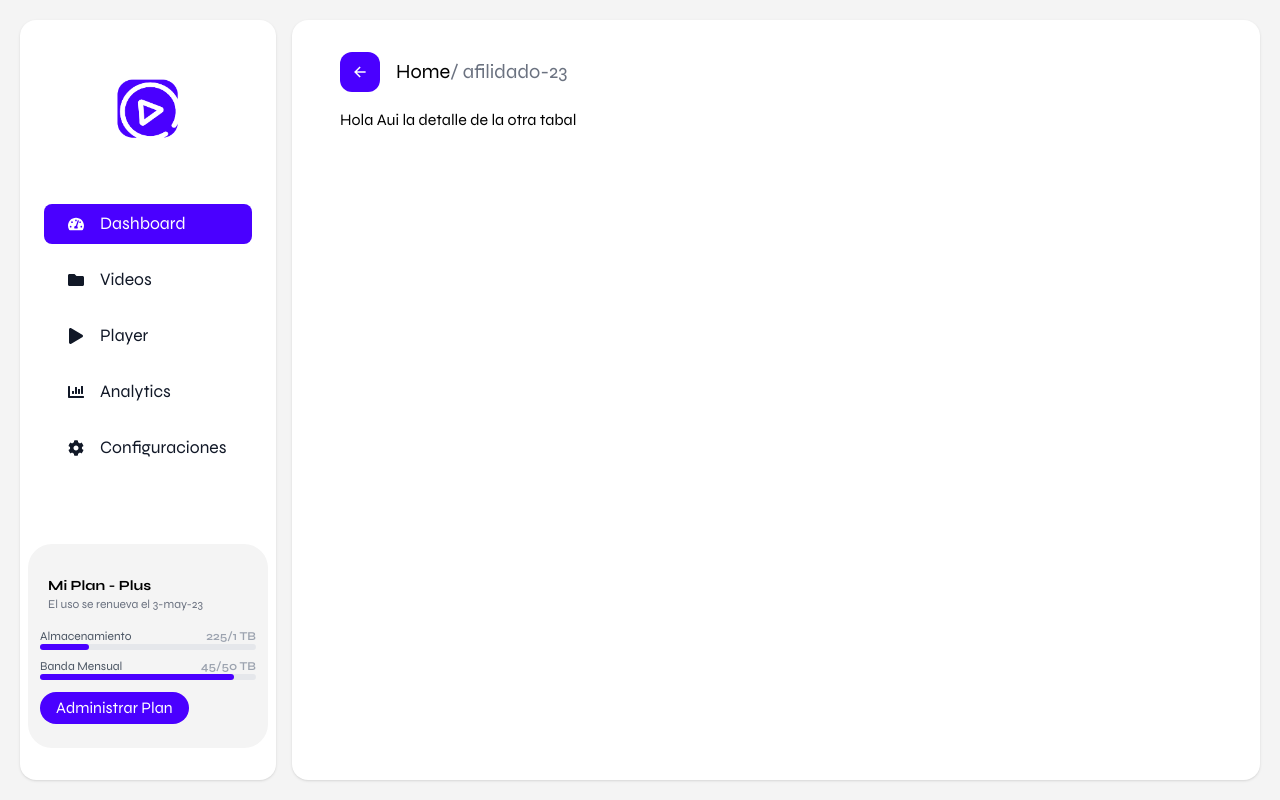
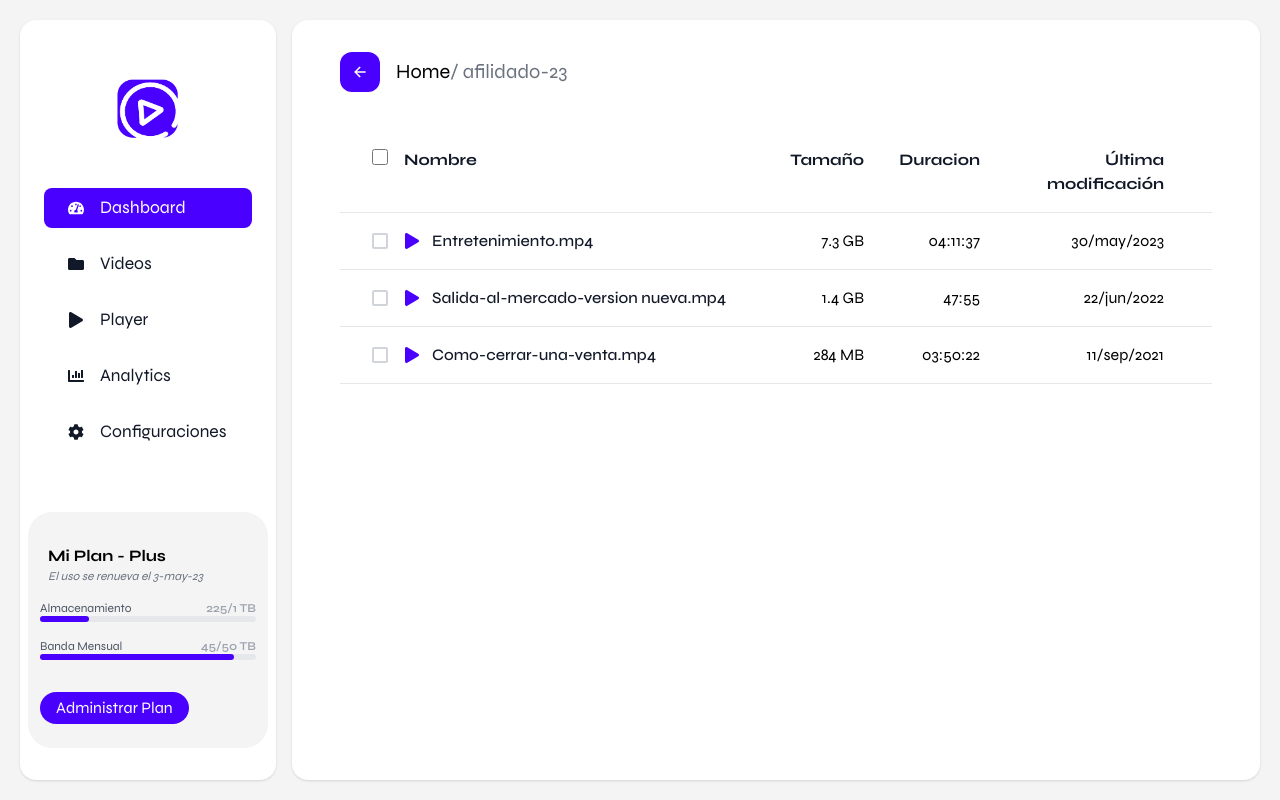
Before and after one commit to danielolan/video-tools, a React (Vite) app: page /detailvideo/afilidado-23 in a window 1280 px wide. Built offline with nearby package versions, Linux system fonts and the light colour scheme.

Commit message:
changes what of the light

```diff
--- a/src/components/Videos/VideoList.tsx
+++ b/src/components/Videos/VideoList.tsx
@@ -1,19 +1,36 @@
 // VideoList.tsx
 
-import React from "react";
+import React, { useState } from "react";
 import VideoListItem from "./VideoListItem";
 
 const VideoList: React.FC = () => {
+  const [isAllChecked, setIsAllChecked] = useState(false);
+
+  const toggleAllCheckboxes = () => {
+    setIsAllChecked(!isAllChecked);
+    // Aquí deberías también manejar el estado de todos los checkboxes de los items
+    // Esto es solo una implementación visual, necesitarías una lógica adicional
+    // para manejar los estados de manera adecuada.
+  };
   return (
-    <div className="flex flex-col">
-      <div className="grid grid-cols-[auto,1fr,2fr,1fr,2fr] gap-4 py-4 px-4 font-medium text-gray-900 border-b border-gray-200">
-        <div className="pl-4">
-          <input type="checkbox" className="form-checkbox h-4 w-4" />
+     <div className="flex flex-col mt-10 ">
+      <div className="grid grid-cols-[auto,minmax(0,1fr),100px,100px,200px] gap-4 py-4 px-4 font-medium text-gray-900 border-b border-gray-200">
+      <div className="pl-4 flex items-center justify-center">
+          {/* Contenedor externo del checkbox con el borde */}
+          <div
+            className="w-4 h-4 border-2 border-gray-300 rounded-sm flex justify-center items-center cursor-pointer"
+            onClick={toggleAllCheckboxes}
+          >
+            {/* Cuadro interno violeta que aparece cuando el checkbox está marcado */}
+            {isAllChecked && (
+              <div className="w-3 h-3 bg-custom-violet rounded-sm"></div>
+            )}
+          </div>
         </div>
-        <div>Nombre</div>
-        <div className="text-right">Videos</div>
-        <div className="text-right">Tamaño</div>
-        <div className="text-right pr-8">Última modificación</div>
+        <div className="mt-3 font-bold">Nombre</div>
+        <div className="text-right font-bold">Videos</div>
+        <div className="text-right font-bold">Tamaño</div>
+        <div className="text-right pr-8 font-bold">Última modificación</div>
       </div>
       {/* List of element here should be beeter option than one by one*/}
       <VideoListItem
--- a/src/components/Videos/VideoListItem.tsx
+++ b/src/components/Videos/VideoListItem.tsx
@@ -1,13 +1,11 @@
-// VideoListItem.tsx
-
-import React from "react";
+import React, { useState } from "react";
 import { FaFolder } from "react-icons/fa";
 import { Link } from "react-router-dom";
 
 interface VideoListItemProps {
   id: string;
   name: string;
-  videosCount: number;
+  videosCount: number; // Asumiendo que videosCount es un número
   size: string;
   lastModified: string;
 }
@@ -19,13 +17,24 @@ const VideoListItem: React.FC<VideoListItemProps> = ({
   size,
   lastModified,
 }) => {
+  const [isChecked, setIsChecked] = useState(false);
+
   return (
-    <div className="grid grid-cols-[auto,1fr,2fr,1fr,2fr] gap-4  items-center p-4 border-b border-gray-200 hover:bg-custom-gray">
+    <div className="grid grid-cols-[auto,minmax(0,1fr),100px,100px,200px] gap-4 items-center p-4 border-b border-gray-200 hover:bg-custom-gray">
       <div className="pl-4">
-        <input type="checkbox" className="form-checkbox h-4 w-4" />
+        {/* Contenedor externo del checkbox con el borde */}
+        <div
+          className="w-4 h-4 border-2 border-gray-300 rounded-sm flex justify-center items-center"
+          onClick={() => setIsChecked(!isChecked)}
+        >
+          {/* Cuadro interno violeta que aparece cuando el checkbox está marcado */}
+          {isChecked && (
+            <div className="w-3 h-3 bg-custom-violet rounded-sm"></div>
+          )}
+        </div>
       </div>
       <Link to={`detailvideo/${id}`} className="cursor-pointer">
-        <div className="flex items-center space-x-3 ">
+        <div className="flex items-center space-x-3">
           <FaFolder className="text-custom-violet" />
           <span className="block font-medium text-gray-900 truncate">
             {name}
--- /dev/null
+++ b/src/components/VideosDetails/DetailsList.tsx
@@ -0,0 +1,42 @@
+import React from "react";
+import DetailsListItem from "./DetailsListItem";
+
+const DetailsList: React.FC = () => {
+  return (
+    <div className="flex flex-col mt-10">
+    <div className="grid grid-cols-[auto,minmax(0,1fr),100px,100px,200px] gap-4 py-4 px-4 font-medium text-gray-900 border-b border-gray-200">
+      <div className="pl-4">
+        <input type="checkbox" className="form-checkbox h-4 w-4" />
+      </div>
+      <div className="font-bold">Nombre</div>
+      <div className="text-right font-bold">Tamaño</div>
+      <div className="text-right font-bold">Duracion</div>
+      <div className="text-right pr-8 font-bold">Última modificación</div>
+    </div>
+      {/* List of element here should be beeter option than one by one*/}
+      <DetailsListItem
+        id="afilidado-23"
+        name="Entretenimiento.mp4"
+        size="7.3 GB"
+        duration="04:11:37"
+        lastModified="30/may/2023"
+      />
+      <DetailsListItem
+        id="bemaster-23"
+        name="Salida-al-mercado-version nueva.mp4"
+        size="1.4 GB"
+        duration="47:55"
+        lastModified="22/jun/2022"
+      />
+      <DetailsListItem
+        id="comision-23"
+        name="Como-cerrar-una-venta.mp4"
+        size="284 MB"
+        duration="03:50:22"
+        lastModified="11/sep/2021"
+      />
+    </div>
+  );
+};
+
+export default DetailsList;
--- /dev/null
+++ b/src/components/VideosDetails/DetailsListItem.tsx
@@ -0,0 +1,50 @@
+import React, { useState } from 'react'
+import { FaPlay } from 'react-icons/fa';
+import { Link } from 'react-router-dom';
+
+interface DetailsListItemProps {
+    id: string;
+    name: string;
+    size: string;
+    duration: string;
+    lastModified: string;
+  }
+const DetailsListItem: React.FC<DetailsListItemProps> = ({
+    id,
+    name,
+    size,
+    duration,
+    lastModified,
+  }) => {
+    const [isChecked, setIsChecked] = useState(false);
+    return (
+        <div className="grid grid-cols-[auto,minmax(0,1fr),100px,100px,200px] gap-4 items-center p-4 border-b border-gray-200 hover:bg-custom-gray">
+             <div className="pl-4">
+        {/* Contenedor externo del checkbox con el borde */}
+        <div
+          className="w-4 h-4 border-2 border-gray-300 rounded-sm flex justify-center items-center"
+          onClick={() => setIsChecked(!isChecked)}
+        >
+          {/* Cuadro interno violeta que aparece cuando el checkbox está marcado */}
+          {isChecked && (
+            <div className="w-3 h-3 bg-custom-violet rounded-sm"></div>
+          )}
+        </div>
+      </div>
+          <Link to={`detailvideo/${id}`} className="cursor-pointer">
+            <div className="flex items-center space-x-3">
+              <FaPlay className="text-custom-violet" />
+              <span className="block font-medium text-gray-900 truncate">
+                {name}
+              </span>
+            </div>
+          </Link>
+
+          <div className="text-right">{size}</div>
+          <div className="text-right">{duration}</div>
+          <div className="text-right pr-8">{lastModified}</div>
+        </div>
+      );
+  };
+
+export default DetailsListItem
--- a/src/components/shared/AccountPlan.tsx
+++ b/src/components/shared/AccountPlan.tsx
@@ -26,24 +26,24 @@ const AccountPlan: React.FC<AccountPlanProps> = ({
   return (
     <div className="px-3 bg-custom-gray p-6 rounded-3xl mb-6">
       <div className=" text-black p-2 rounded">
-        <p className="text-sm font-bold">{planName}</p>
-        <p className="text-xs text-gray-500">{renewalDate}</p>
+        <p className=" font-bold">{planName}</p>
+        <p className="text-xs text-gray-500 italic">{renewalDate}</p>
       </div>
-      <div className="flex justify-between items-center mt-2 gap-2">
+      <div className="flex justify-between items-center mt-2 gap-2 ">
         <span className="text-xs font-light text-gray-600">Almacenamiento</span>
         <span className="text-xs font-semibold text-gray-400">{storageUsed}/{storageTotal}</span>
       </div>
       <div className="w-full bg-gray-200 rounded-full h-1.5 dark:bg-indigo-200">
         <div className="bg-custom-violet h-1.5 rounded-full" style={{ width: `${storagePercentage}%` }}></div>
       </div>
-      <div className="flex justify-between items-center mt-2">
+      <div className="flex justify-between items-center mt-4 ">
         <span className="text-xs font-light text-gray-600">Banda Mensual</span>
         <span className="text-xs font-semibold text-gray-400 ">{bandwidthUsed}/{bandwidthTotal}</span>
       </div>
       <div className="w-full bg-gray-200 rounded-full h-1.5 dark:bg-indigo-200">
         <div className="bg-custom-violet h-1.5 rounded-full" style={{ width: `${bandwidthPercentage}%` }}></div>
       </div>
-      <button className="w-auto bg-custom-violet text-white p-1 px-4 rounded-3xl mt-3">
+      <button className="w-auto bg-custom-violet text-white p-1 px-4 rounded-3xl mt-8">
         Administrar Plan
       </button>
     </div>
--- a/src/pages/VideoDeatail.tsx
+++ b/src/pages/VideoDeatail.tsx
@@ -1,4 +1,5 @@
 import { TopBarDetail } from "../components/Videos/TopBarDetail";
+import DetailsList from "../components/VideosDetails/DetailsList";
 import DashBoardLayout from "../components/shared/layouts/DashBoardLayout";
 
 const VideoDeatail: React.FC = () => {
@@ -6,7 +7,7 @@ const VideoDeatail: React.FC = () => {
     <DashBoardLayout>
       <div className="p-4 pt-8">
         <TopBarDetail />
-        <section className="mt-4">Hola Aui la detalle de la otra tabal</section>
+        <DetailsList />
       </div>
     </DashBoardLayout>
   );
```
